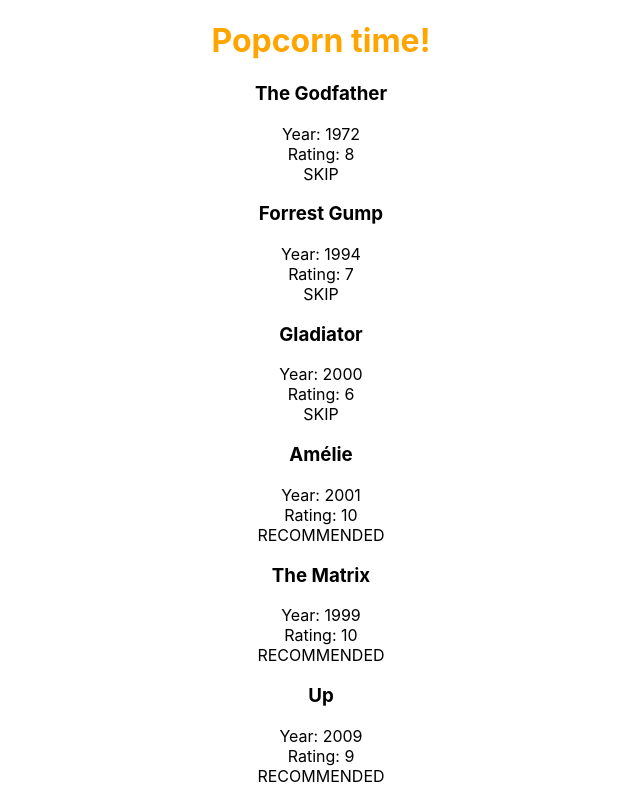
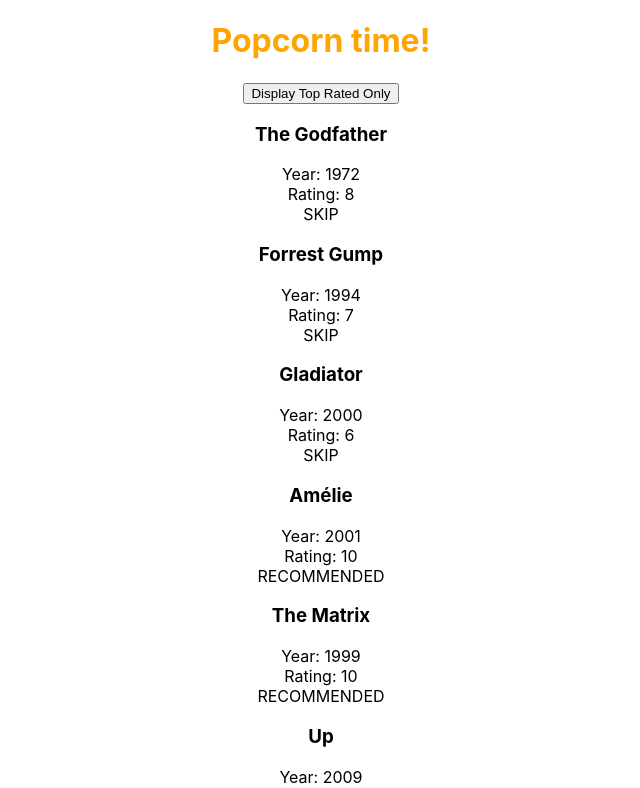
Before and after one commit to Ironborn-Ironhack-March-2022/react-popcorn-time, a React (Create React App) app: page / in a window 1280 px wide. Shown: the top 788 px of the page, without its empty margins (319-959 px from the left). Built offline with nearby package versions, Linux system fonts and the light colour scheme.

Commit message:
add button to display only top rated movies

```diff
--- a/src/components/Main.js
+++ b/src/components/Main.js
@@ -1,12 +1,35 @@
+import { useState } from "react";
 import moviesArr from "../data/movies.json";
 import Movie from "./Movie";
 
 function Main() {
 
+    const [movies, setMovies] = useState(moviesArr);
+
+
+    const filterTopRatedOnly = () => {
+
+        // option 1: we pass the new value
+        // setMovies(newListOfMovies);
+
+        // option 2: we pass a function (functional update)
+        setMovies( (prevValue) => {
+            const newListOfMovies = prevValue.filter( (movie) => {
+                return movie.rating > 8;
+            });
+            return newListOfMovies;
+        });
+
+    }
 
     return (
         <>
-            {moviesArr.map((element) => {
+
+            <div className="controls">
+                <button onClick={filterTopRatedOnly}>Display Top Rated Only</button>
+            </div>
+
+            {movies.map((element) => {
                 return (
                     <Movie
                         key={element.id}
```
